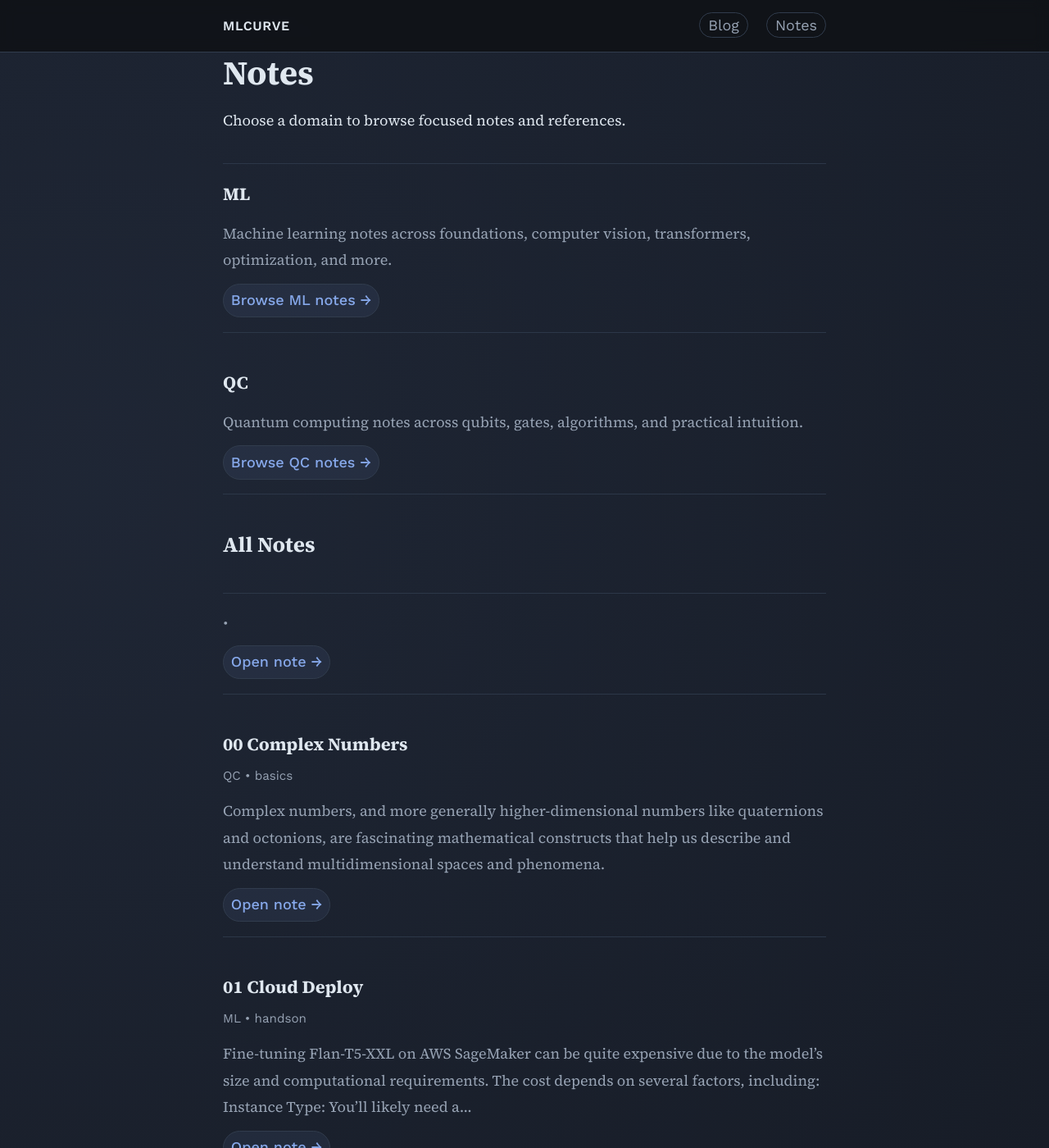
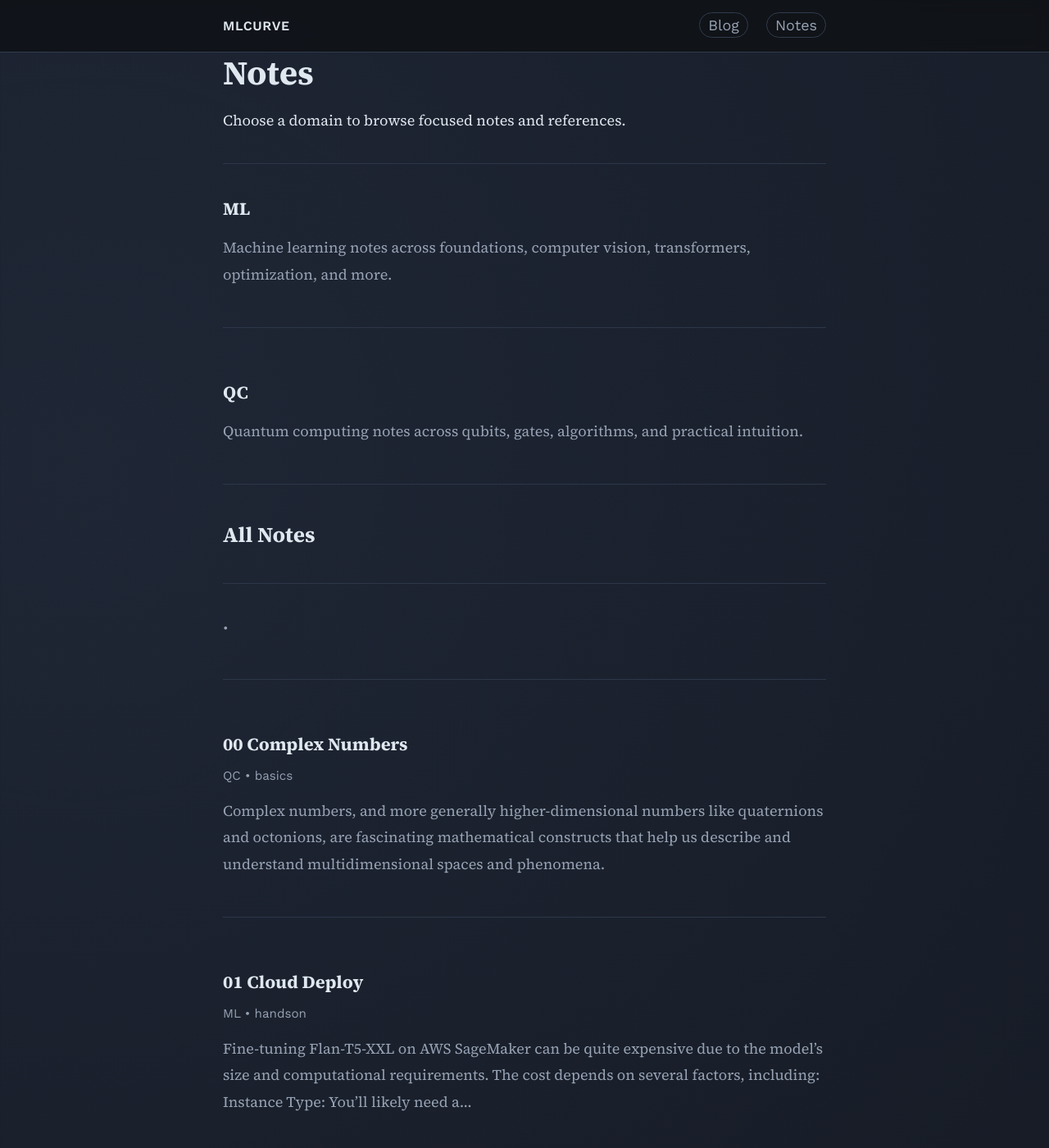
Before and after one commit to pmspraju/mlcurve, a Jekyll site: the page built from notes/index.md, in a window 1280 px wide and 1400 px high. Shown: the whole window at 82% size. Built offline with Jekyll 4.4.1, drawn with Linux system fonts in a browser that asks for light colours; some of the changed text lies outside the part shown.

Commit message:
Change theme

```diff
--- a/assets/css/style.css
+++ b/assets/css/style.css
@@ -163,6 +163,12 @@ hr {
     font-size: 1.35rem;
 }
 
+.post-preview h2 {
+    margin-top: 0;
+    margin-bottom: 0.35rem;
+    font-size: 1.55rem;
+}
+
 .post-preview h3 a {
     color: var(--text);
     text-decoration: none;
@@ -170,6 +176,40 @@ hr {
 
 .post-preview h3 a:hover {
     color: var(--accent-strong);
+}
+
+.post-preview-card {
+    display: block;
+    color: inherit;
+    text-decoration: none;
+    padding: 1.1rem 0;
+}
+
+.post-preview-card h3 {
+    color: var(--text);
+}
+
+.post-preview-card h2 {
+    color: var(--text);
+}
+
+.post-preview-card:hover h3 {
+    color: var(--accent-strong);
+}
+
+.post-preview-card:hover h2 {
+    color: var(--accent-strong);
+}
+
+.post-preview-card:focus-visible {
+    outline: 2px solid var(--accent);
+    outline-offset: 3px;
+    border-radius: 6px;
+}
+
+.post-preview-card .excerpt,
+.post-preview-card .post-meta {
+    color: var(--text-dim);
 }
 
 .post-meta {
--- a/notes/index.md
+++ b/notes/index.md
@@ -10,15 +10,17 @@ Choose a domain to browse focused notes and references.
 
 <div class="post-list">
 <article class="post-preview">
-    <h3><a href="/notes/ml/">ML</a></h3>
-    <p class="excerpt">Machine learning notes across foundations, computer vision, transformers, optimization, and more.</p>
-    <a href="/notes/ml/" class="read-more">Browse ML notes →</a>
+    <a href="/notes/ml/" class="post-preview-card" aria-label="Browse ML notes">
+        <h3>ML</h3>
+        <p class="excerpt">Machine learning notes across foundations, computer vision, transformers, optimization, and more.</p>
+    </a>
 </article>
 
 <article class="post-preview">
-    <h3><a href="/notes/qc/">QC</a></h3>
-    <p class="excerpt">Quantum computing notes across qubits, gates, algorithms, and practical intuition.</p>
-    <a href="/notes/qc/" class="read-more">Browse QC notes →</a>
+    <a href="/notes/qc/" class="post-preview-card" aria-label="Browse QC notes">
+        <h3>QC</h3>
+        <p class="excerpt">Quantum computing notes across qubits, gates, algorithms, and practical intuition.</p>
+    </a>
 </article>
 </div>
 
@@ -28,12 +30,13 @@ Choose a domain to browse focused notes and references.
 {% assign sorted_notes = site.notes | sort: "title" %}
 {% for note in sorted_notes %}
 <article class="post-preview">
-    <h3><a href="{{ note.url }}">{{ note.title }}</a></h3>
-    <p class="post-meta">{{ note.domain | upcase }} • {{ note.topic }}</p>
-    {% if note.excerpt %}
-    <p class="excerpt">{{ note.excerpt | strip_html | truncatewords: 30 }}</p>
-    {% endif %}
-    <a href="{{ note.url }}" class="read-more">Open note →</a>
+    <a href="{{ note.url }}" class="post-preview-card" aria-label="Open note {{ note.title }}">
+        <h3>{{ note.title }}</h3>
+        <p class="post-meta">{{ note.domain | upcase }} • {{ note.topic }}</p>
+        {% if note.excerpt %}
+        <p class="excerpt">{{ note.excerpt | strip_html | truncatewords: 30 }}</p>
+        {% endif %}
+    </a>
 </article>
 {% endfor %}
 </div>
```
Also changed, not shown: blog.md (+10 -10 lines), notes/ml/index.md (+9 -7 lines), notes/qc/index.md (+9 -7 lines).
